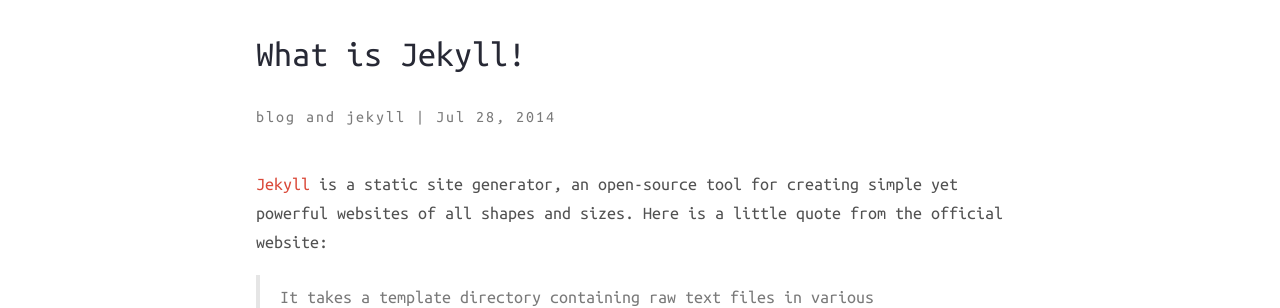
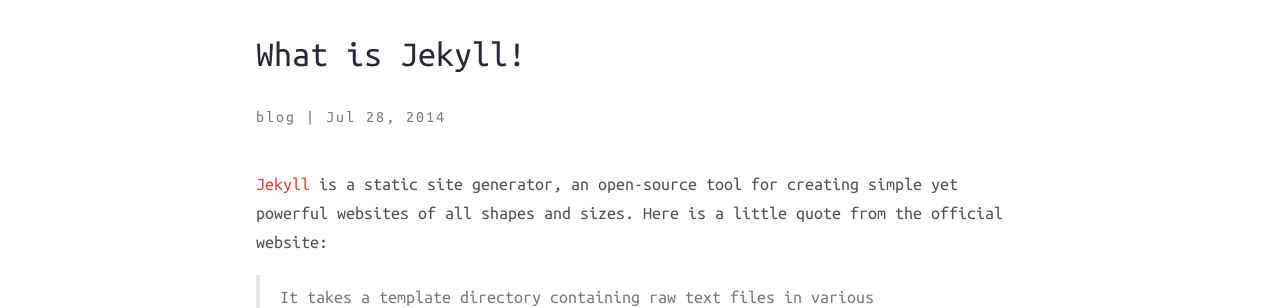
Before and after one commit to MRK1129/zhangzhaoyu.github.io, a Jekyll site: the page built from _posts/2014-07-28-welcome-to-jekyll.markdown, in a window 1280 px wide. Shown: the part 245-553 px from the top of the page. Built offline with Jekyll 4.4.1, drawn with Linux system fonts in a browser that asks for light colours; nearby versions of some CDN libraries.

Commit message:
update infor

```diff
--- a/_posts/2014-07-28-welcome-to-jekyll.markdown
+++ b/_posts/2014-07-28-welcome-to-jekyll.markdown
@@ -4,9 +4,8 @@ title:  "What is Jekyll!"
 date:   2014-07-28 22:48:45
 description: Jekyll is a static site generator, an open-source tool for creating simple yet powerful websites of all shapes and sizes.
 tags: markdown
-categories:
-- blog
-- jekyll
+categories: blog
+
 ---
 
 [Jekyll][jekyll] is a static site generator, an open-source tool for creating simple yet powerful websites of all shapes and sizes. Here is a little quote from the official website:
--- a/_posts/2014-08-19-sample-post.markdown
+++ b/_posts/2014-08-19-sample-post.markdown
@@ -4,9 +4,9 @@ title:  "我只是为了测试中文的效果"
 date:   2014-08-19 23:56:45
 description: Just a sample post to show some of the typography elements supported from harmony theme.
 tags: markdown
-categories:
-- blog
+categories: blog
 permalink: sample-post
+
 ---
 
 Just a sample post to show some of the *typography* elements supported from
```
